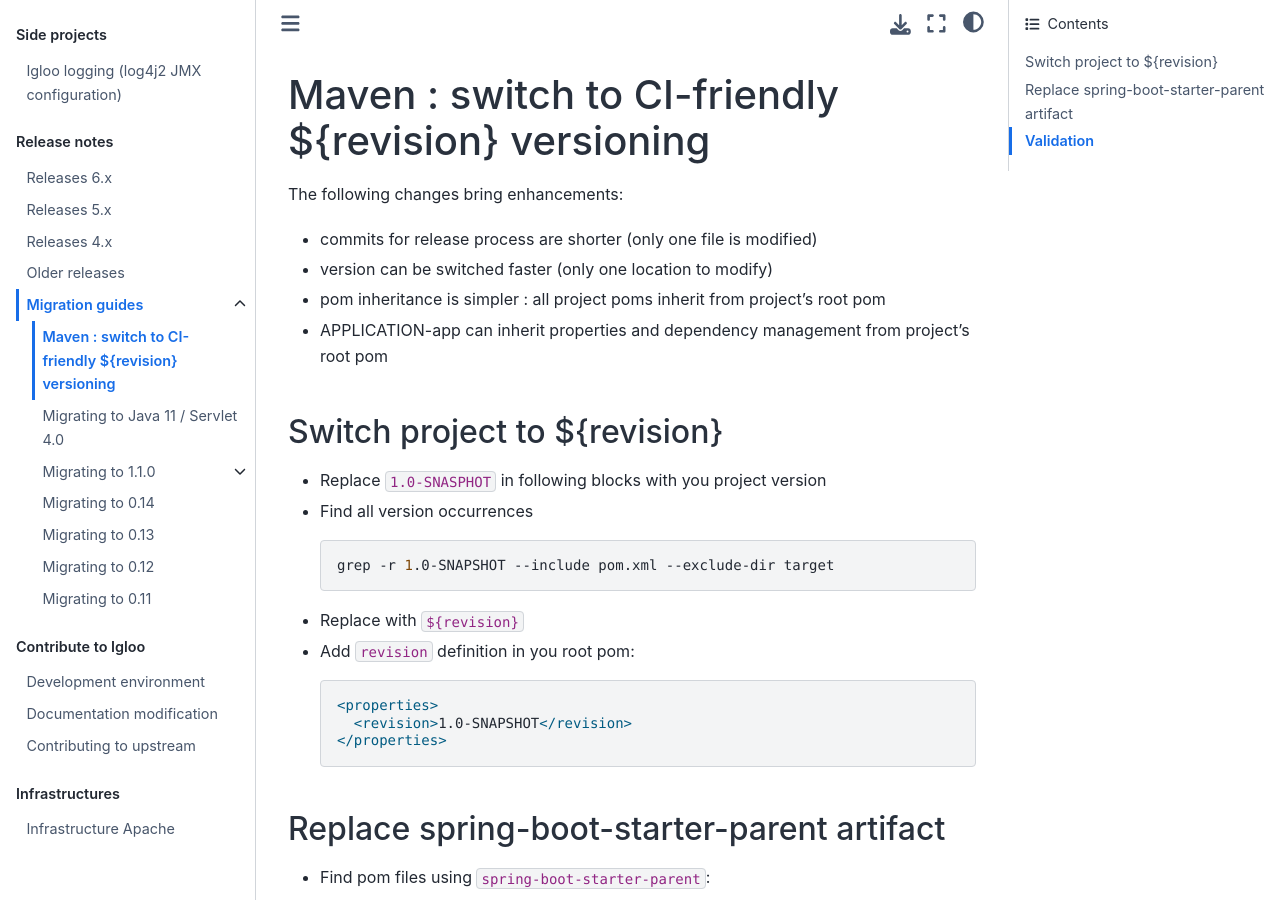
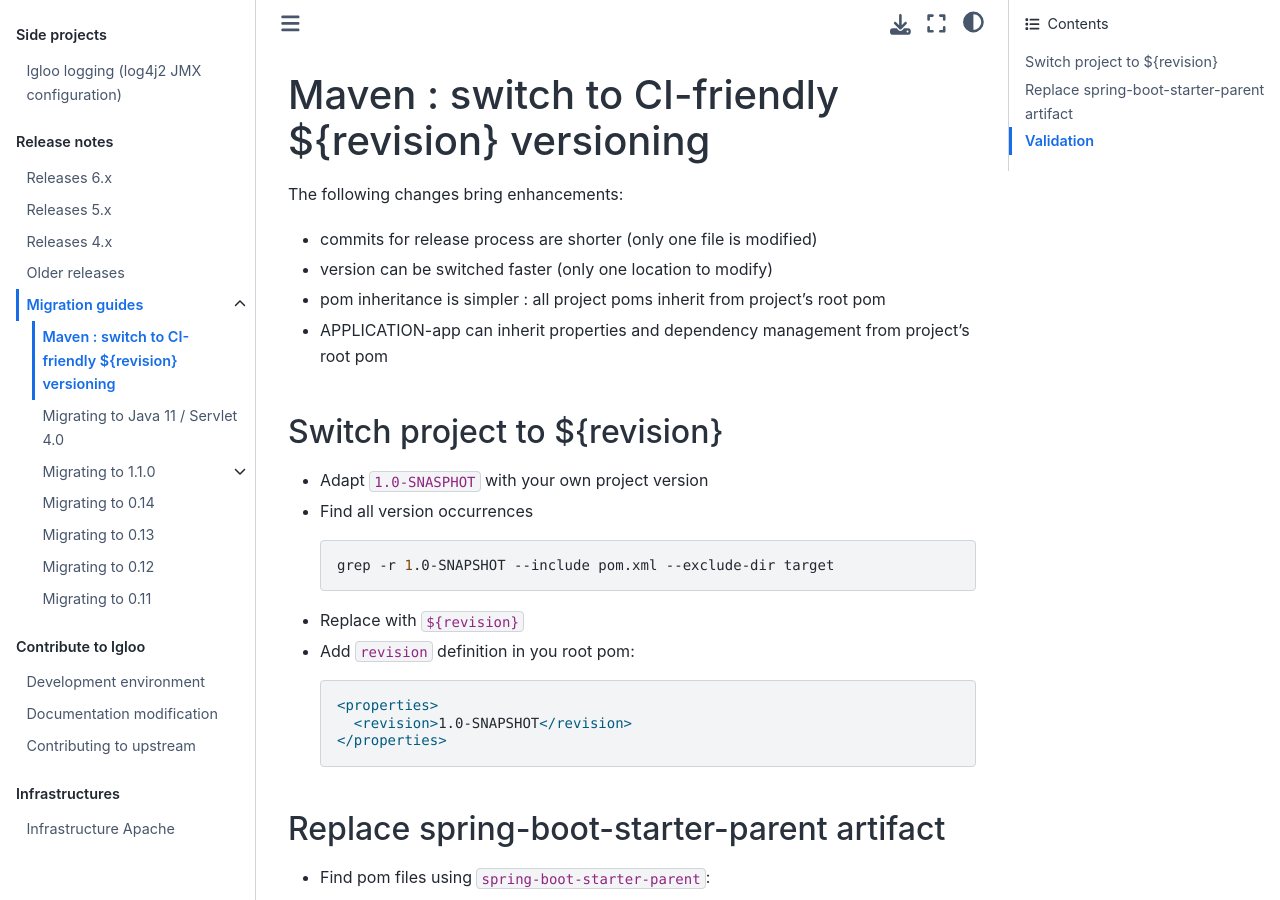
Before and after one commit to igloo-project/igloo-doc, a Sphinx documentation site: the page built from source/release-notes/migration/maven-revision.md, in a window 1280 px wide and 900 px high. Built offline with Sphinx 7.4.7 and the Sphinx Book theme 1.1.4, drawn with Linux system fonts in a browser that asks for light colours.

Commit message:
changelog 6.20.0

````diff
--- a/source/release-notes/migration/maven-revision.md
+++ b/source/release-notes/migration/maven-revision.md
@@ -14,7 +14,7 @@ The following changes bring enhancements:
 
 ## Switch project to ${revision}
 
-* Replace `1.0-SNASPHOT` in following blocks with you project version
+* Adapt `1.0-SNASPHOT` with your own project version
 * Find all version occurrences
 
   ```shell
````
